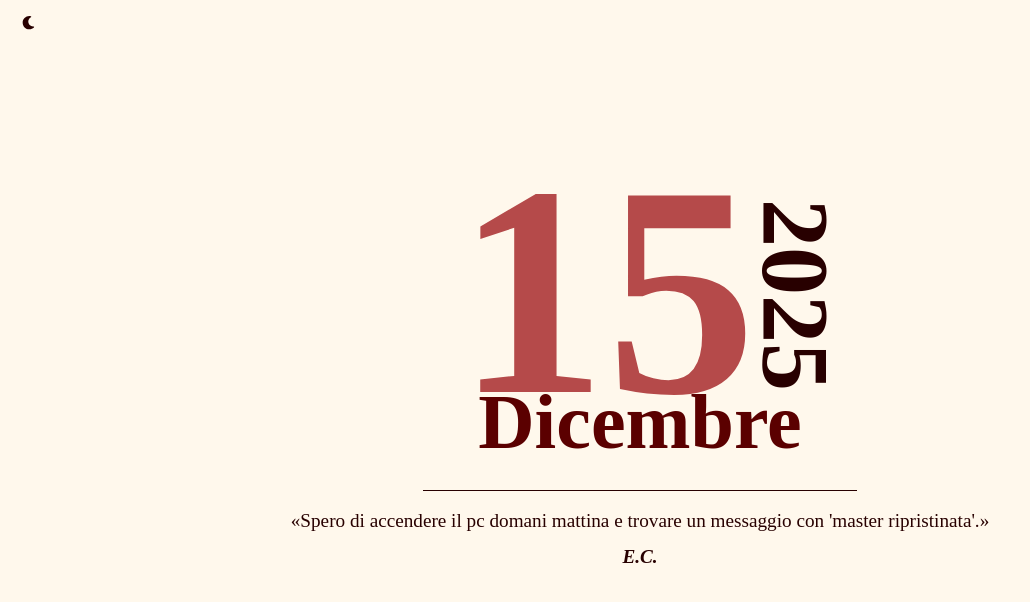
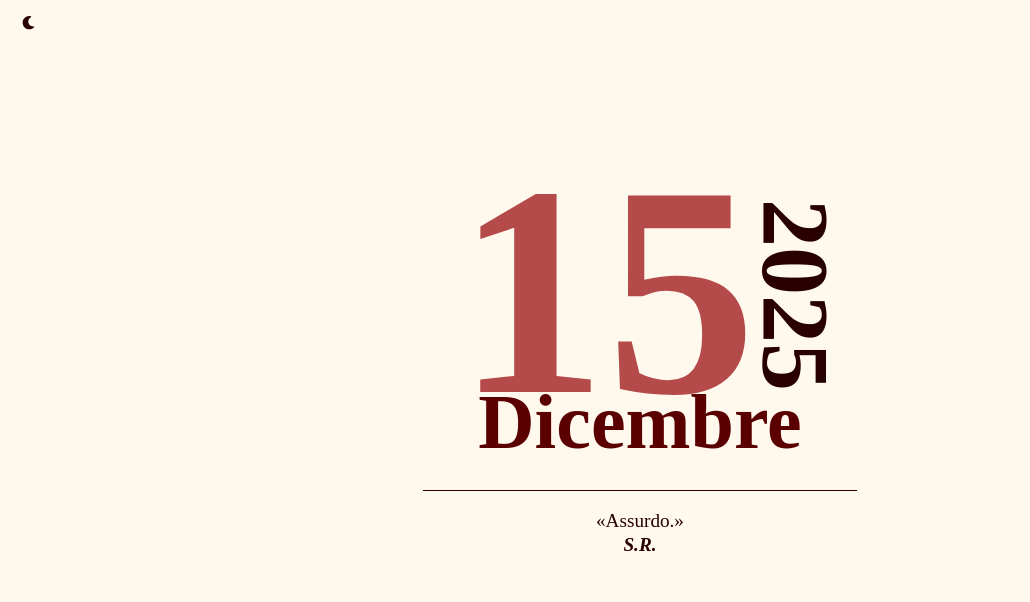
Before and after one commit to taffa-dev/Calendario, a Vue app: page / in a window 1280 px wide. Shown: the top 602 px of the page, without its empty margins (0-1030 px from the left). Built offline with nearby package versions, Linux system fonts and the light colour scheme; a web font is replaced by a local one.

Commit message:
new phrases and tuesday phrase handled

```diff
--- a/src/App.vue
+++ b/src/App.vue
@@ -17,7 +17,6 @@ function applyThemeToDocument(t) {
   }
 }
 
-// Inizializza: leggi localStorage o prefers-color-scheme
 onMounted(() => {
   let saved = localStorage.getItem(THEME_KEY)
   if (saved === 'dark' || saved === 'light') {
--- a/src/assets/Aphorism.vue
+++ b/src/assets/Aphorism.vue
@@ -42,7 +42,16 @@ function splitFrasi(str) {
 }
 
 const random = getDailyRandomNumber(props.today) % frasi_celebri.length;
-const { message, author } = splitFrasi(frasi_celebri[random])
+let frase = "";
+
+if (props.today.getDay() === 4 && random % 2 === 0) {
+  frase = "Facciamo che il giovedì pomeriggio non si lavora.|S.T.";
+}
+else {
+  frase = frasi_celebri[random];
+}
+
+const { message, author } = splitFrasi(frase)
 </script>
 
 <template>
--- a/src/assets/quotes/frasi_celebri.js
+++ b/src/assets/quotes/frasi_celebri.js
@@ -2,12 +2,18 @@ export const frasi_celebri = [
     "Ciao a tutti buon pranzo!|F.B.",
     "Ciao buongiorno.|👻",
     "Buongiorno a chi non ho ancora salutato.|M.",
-    "Facciamo che il giovedì pomeriggio non si lavora.|S.T.",
     "Nessuno ti riporterà indietro questi anni.|J.S.",
     "Non posso più fatturare e se non fatturo non possiamo mangiare.|M.M.",
     "A questo punto|M.M.",
     "Come disse...|Anonimo",
     "Appoggia e spingi.|M.M.",
     "Disinstalla inde e vai a casa.|J.S.",
-    "Spero di accendere il pc domani mattina e trovare un messaggio con 'master ripristinata'.|E.C."
+    "Spero di accendere il pc domani mattina e trovare un messaggio con 'master ripristinata'.|E.C.",
+    "Assurdo.|N.S.",
+    "Assurdo.|S.R.",
+    "Che fastidio.|S.T.",
+    "Stacco prima per andare a prendere i bambini a scuola, recupero stasera.|Anonimo",
+    "Ah, c'è un problema.|Anonimo",
+    "@Generale sto male|Anonimo",
+    "Richiesta Permesso Approvata|AT"
 ]
```
